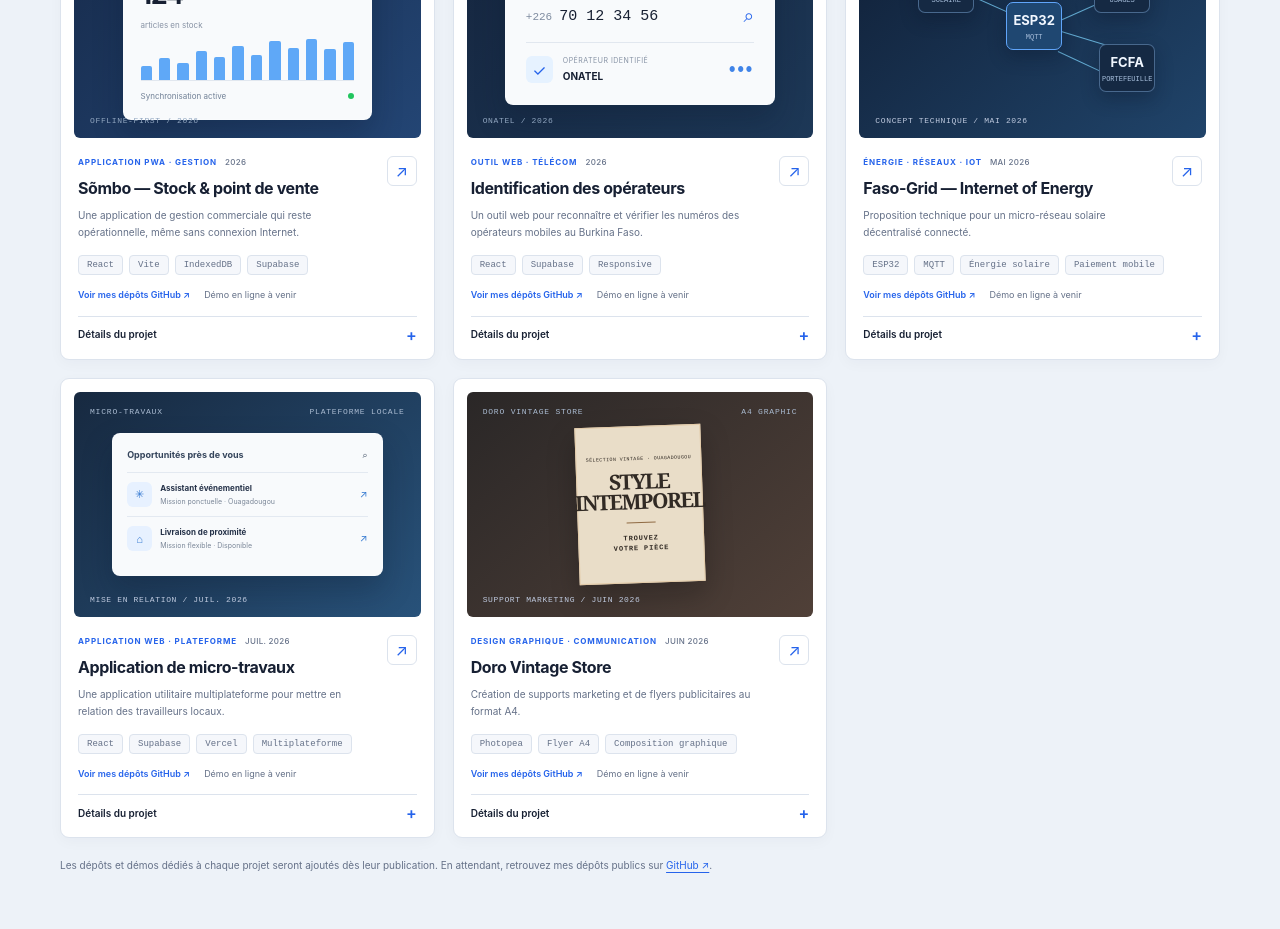
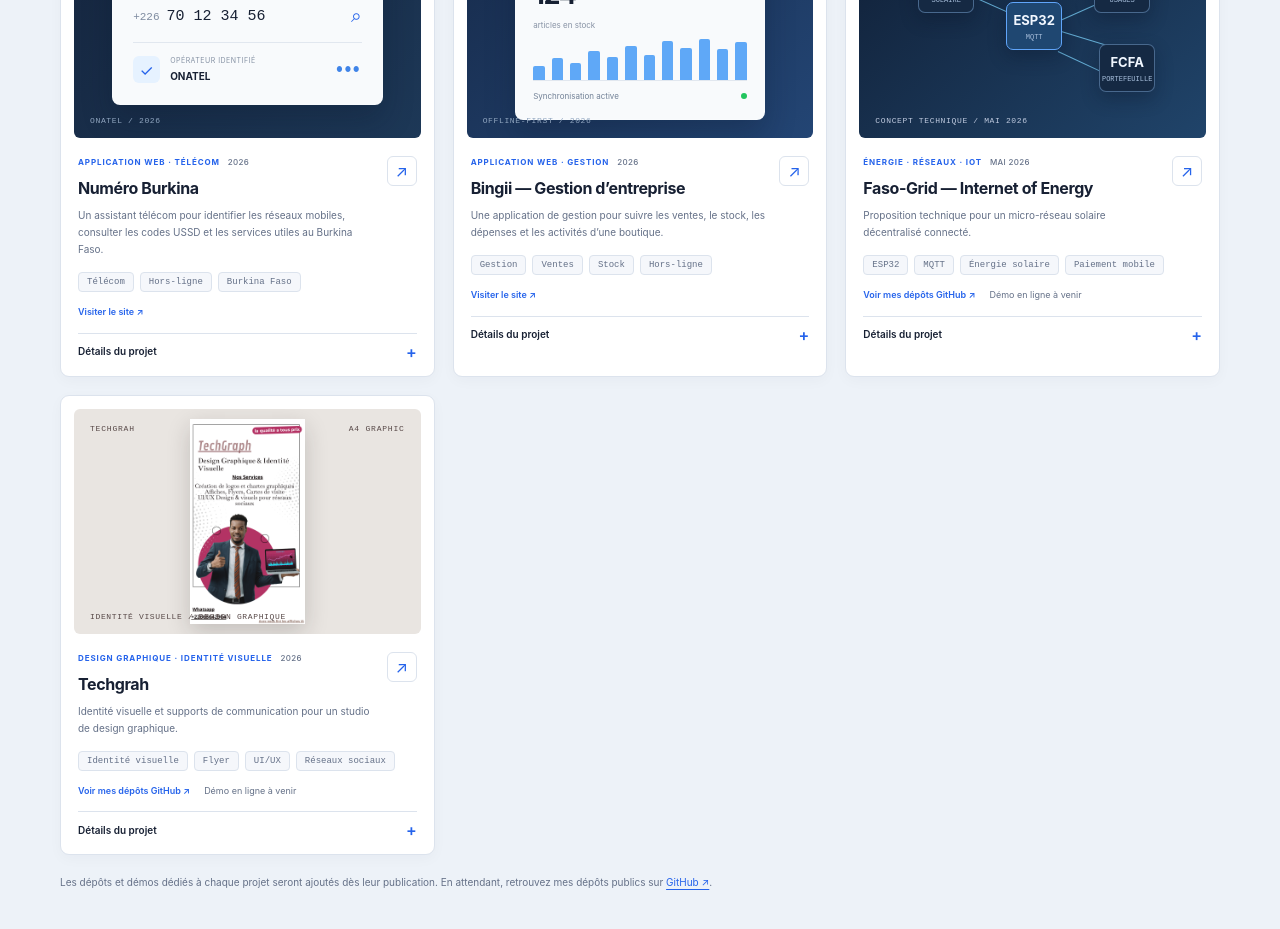
Before and after one commit to Anicetthec/Portefolio-AnicetOued, a React (Vite) app: page / in a window 1280 px wide. Shown: the part 1640-2569 px from the top of the page. Built offline with nearby package versions, Linux system fonts and the light colour scheme.

Commit message:
Mettre à jour les projets du portfolio

```diff
--- a/src/App.jsx
+++ b/src/App.jsx
@@ -5,56 +5,56 @@ const linkedinUrl = "https://www.linkedin.com/in/anicet-ouedraogo-920182366/";
 
 const projects = [
   {
-    id: "sombo",
-    category: "web",
-    eyebrow: "APPLICATION PWA · GESTION",
+    id: "numero-burkina",
+    category: "tools",
+    eyebrow: "APPLICATION WEB · TÉLÉCOM",
     period: "2026",
-    title: "Sõmbo — Stock & point de vente",
-    summary: "Une application de gestion commerciale qui reste opérationnelle, même sans connexion Internet.",
+    title: "Numéro Burkina",
+    summary: "Un assistant télécom pour identifier les réseaux mobiles, consulter les codes USSD et les services utiles au Burkina Faso.",
+    liveUrl: "https://numero-kappa.vercel.app/",
     details: [
-      "Conception d’une application PWA de gestion commerciale pensée pour fonctionner avec ou sans connexion.",
-      "Architecture offline-first avec IndexedDB pour les données locales et Supabase pour leur synchronisation.",
-      "Interface développée avec React, Vite et Tailwind CSS.",
+      "Application conçue pour retrouver les codes USSD, identifier un opérateur et comparer les offres mobiles locales.",
+      "Pensée pour rester utile hors connexion, avec des outils adaptés au contexte burkinabè.",
     ],
     en: {
-      eyebrow: "PWA · INVENTORY MANAGEMENT",
-      title: "Sõmbo — Inventory & point of sale",
-      summary: "A business management app that keeps working, even without an internet connection.",
+      eyebrow: "WEB APP · TELECOM",
+      title: "Numéro Burkina",
+      summary: "A telecom assistant for identifying mobile networks and finding USSD codes and useful services in Burkina Faso.",
       details: [
-        "A commercial management PWA designed to work online and offline.",
-        "Offline-first architecture using IndexedDB for local data and Supabase for synchronization.",
-        "Interface built with React, Vite, and Tailwind CSS.",
+        "An app for finding USSD codes, identifying an operator, and comparing local mobile offers.",
+        "Designed to remain useful offline, with tools tailored to Burkina Faso.",
       ],
-      tags: ["React", "Vite", "IndexedDB", "Supabase"],
+      tags: ["Télécom", "PWA", "Burkina Faso"],
     },
-    tags: ["React", "Vite", "IndexedDB", "Supabase"],
-    art: "sombo",
+    tags: ["Télécom", "Hors-ligne", "Burkina Faso"],
+    art: "telecom",
   },
   {
-    id: "telecom",
-    category: "tools",
-    eyebrow: "OUTIL WEB · TÉLÉCOM",
+    id: "bingii",
+    category: "web",
+    eyebrow: "APPLICATION WEB · GESTION",
     period: "2026",
-    title: "Identification des opérateurs",
-    summary: "Un outil web pour reconnaître et vérifier les numéros des opérateurs mobiles au Burkina Faso.",
+    title: "Bingii — Gestion d’entreprise",
+    summary: "Une application de gestion pour suivre les ventes, le stock, les dépenses et les activités d’une boutique.",
+    liveUrl: "https://www.bingii.com/",
     details: [
-      "Outil de reconnaissance des numéros mobiles des opérateurs du Burkina Faso.",
-      "La maquette de démonstration affiche un exemple identifié comme ONATEL.",
-      "Interface React connectée à une base de données Supabase.",
+      "Tableau de bord pour enregistrer les ventes et suivre les articles en boutique.",
+      "Gestion des dépenses, des fournisseurs, des crédits clients et de la caisse.",
+      "L’application propose un usage hors ligne avec synchronisation des données.",
     ],
     en: {
-      eyebrow: "WEB TOOL · TELECOM",
-      title: "Mobile operator identification",
-      summary: "A web tool for identifying and checking mobile operator numbers in Burkina Faso.",
+      eyebrow: "WEB APP · BUSINESS MANAGEMENT",
+      title: "Bingii — Business management",
+      summary: "A business app for tracking sales, inventory, expenses, and a shop’s daily activity.",
       details: [
-        "A tool for recognizing mobile numbers from operators in Burkina Faso.",
-        "The demo mockup displays an example identified as ONATEL.",
-        "React interface connected to a Supabase database.",
+        "A dashboard for recording sales and tracking shop inventory.",
+        "Manage expenses, suppliers, customer credit, and cash flow.",
+        "The app supports offline use with data synchronization.",
       ],
-      tags: ["React", "Supabase", "Responsive"],
+      tags: ["Gestion", "Ventes", "Stock", "Hors-ligne"],
     },
-    tags: ["React", "Supabase", "Responsive"],
-    art: "telecom",
+    tags: ["Gestion", "Ventes", "Stock", "Hors-ligne"],
+    art: "sombo",
   },
   {
     id: "faso-grid",
@@ -80,50 +80,29 @@ const projects = [
     art: "grid",
   },
   {
-    id: "micro-travaux",
-    category: "web",
-    eyebrow: "APPLICATION WEB · PLATEFORME",
-    period: "JUIL. 2026",
-    title: "Application de micro-travaux",
-    summary: "Une application utilitaire multiplateforme pour mettre en relation des travailleurs locaux.",
+    id: "techgrah",
+    category: "design",
+    eyebrow: "DESIGN GRAPHIQUE · IDENTITÉ VISUELLE",
+    period: "2026",
+    title: "Techgrah",
+    summary: "Identité visuelle et supports de communication pour un studio de design graphique.",
     details: [
-      "Architecture et développement d’une application destinée à connecter des travailleurs locaux.",
-      "Application construite avec React et Supabase, avec Vercel pour le déploiement.",
+      "Création de logos et de chartes graphiques.",
+      "Conception d’affiches, flyers, cartes de visite et visuels pour les réseaux sociaux.",
+      "Direction artistique autour de la signature « la qualité à tous prix ».",
     ],
     en: {
-      eyebrow: "WEB APPLICATION · PLATFORM",
-      title: "Micro-jobs platform",
-      summary: "A cross-platform utility app connecting local workers with short-term jobs.",
+      eyebrow: "GRAPHIC DESIGN · VISUAL IDENTITY",
+      title: "Techgrah",
+      summary: "Visual identity and communication materials for a graphic design studio.",
       details: [
-        "Architecture and development of an application designed to connect local workers.",
-        "Built with React and Supabase, with Vercel for deployment.",
+        "Logo and brand identity design.",
+        "Posters, flyers, business cards, and social media visuals.",
+        "Art direction built around the line “quality at all prices”.",
       ],
-      tags: ["React", "Supabase", "Vercel", "Cross-platform"],
+      tags: ["Identité visuelle", "Flyer", "UI/UX", "Réseaux sociaux"],
     },
-    tags: ["React", "Supabase", "Vercel", "Multiplateforme"],
-    art: "micro",
-  },
-  {
-    id: "doro-vintage",
-    category: "design",
-    eyebrow: "DESIGN GRAPHIQUE · COMMUNICATION",
-    period: "JUIN 2026",
-    title: "Doro Vintage Store",
-    summary: "Création de supports marketing et de flyers publicitaires au format A4.",
-    details: [
-      "Réalisation de supports marketing et de flyers publicitaires pour Doro Vintage Store.",
-      "Mise en page au format A4 avec Photopea, gestion des calques et respect des contraintes de design.",
-    ],
-    en: {
-      eyebrow: "GRAPHIC DESIGN · COMMUNICATION",
-      summary: "Marketing materials and promotional A4 flyers for Doro Vintage Store.",
-      details: [
-        "Created marketing materials and promotional flyers for Doro Vintage Store.",
-        "A4 layouts designed in Photopea, with layer management and attention to design requirements.",
-      ],
-      tags: ["Photopea", "A4 flyer", "Graphic composition"],
-    },
-    tags: ["Photopea", "Flyer A4", "Composition graphique"],
+    tags: ["Identité visuelle", "Flyer", "UI/UX", "Réseaux sociaux"],
     art: "doro",
   },
 ];
@@ -230,6 +209,7 @@ const translations = {
     backToTop: "Retour en haut",
     copyright: "© {year} Anicet Ouédraogo",
     projectRepo: "Voir mes dépôts GitHub",
+    projectLive: "Visiter le site",
     demoSoon: "Démo en ligne à venir",
     projectGithubLabel: "Voir le profil GitHub d’Anicet pour le projet {title}",
     hideDetails: "Masquer les détails",
@@ -262,7 +242,7 @@ const translations = {
     posterTimeless: "INTEMPOREL",
     posterFind: "TROUVEZ",
     posterPiece: "VOTRE PIÈCE",
-    posterMarketing: "SUPPORT MARKETING / JUIN 2026",
+    posterMarketing: "IDENTITÉ VISUELLE / DESIGN GRAPHIQUE",
     graphicA4: "A4 GRAPHIC",
   },
   en: {
@@ -358,6 +338,7 @@ const translations = {
     backToTop: "Back to top",
     copyright: "© {year} Anicet Ouedraogo",
     projectRepo: "View my GitHub repositories",
+    projectLive: "Visit website",
     demoSoon: "Live demo coming soon",
     projectGithubLabel: "View Anicet’s GitHub profile for the {title} project",
     hideDetails: "Hide project details",
@@ -390,7 +371,7 @@ const translations = {
     posterTimeless: "TIMELESS",
     posterFind: "FIND",
     posterPiece: "YOUR PIECE",
-    posterMarketing: "MARKETING MATERIAL / JUNE 2026",
+    posterMarketing: "VISUAL IDENTITY / GRAPHIC DESIGN",
     graphicA4: "A4 GRAPHIC",
   },
 };
@@ -535,13 +516,8 @@ function MicroWorkArt({ t }) {
 function DoroArt({ t }) {
   return (
     <div className="project-art doro-art">
-      <div className="art-topline"><span>DORO VINTAGE STORE</span><span>{t("graphicA4")}</span></div>
-      <div className="doro-poster">
-        <span className="poster-small">{t("vintageSelection")}</span>
-        <span className="poster-title">{t("posterStyle")}<br />{t("posterTimeless")}</span>
-        <span className="poster-line" />
-        <span className="poster-callout">{t("posterFind")}<br />{t("posterPiece")}</span>
-      </div>
+      <div className="art-topline"><span>TECHGRAH</span><span>{t("graphicA4")}</span></div>
+      <img className="techgrah-artwork" src="/assets/techgrah.jpg" alt="Affiche Techgrah présentant ses services de design graphique et identité visuelle" />
       <span className="art-caption">{t("posterMarketing")}</span>
     </div>
   );
@@ -568,12 +544,11 @@ function ProjectCard({ project, language, t }) {
           <h3>{content.title}</h3>
           <p className="project-summary">{content.summary}</p>
         </div>
-        <a className="project-arrow" href={githubUrl} target="_blank" rel="noopener noreferrer" aria-label={t("projectGithubLabel").replace("{title}", content.title)}>↗</a>
+        <a className="project-arrow" href={project.liveUrl || githubUrl} target="_blank" rel="noopener noreferrer" aria-label={project.liveUrl ? `${t("projectLive")}: ${content.title}` : t("projectGithubLabel").replace("{title}", content.title)}>↗</a>
       </div>
       <div className="tag-list">{content.tags.map((tag) => <SkillBadge key={tag}>{tag}</SkillBadge>)}</div>
       <div className="project-links">
-        <a href={githubUrl} target="_blank" rel="noopener noreferrer">{t("projectRepo")} ↗</a>
-        <span>{t("demoSoon")}</span>
+        {project.liveUrl ? <a href={project.liveUrl} target="_blank" rel="noopener noreferrer">{t("projectLive")} ↗</a> : <><a href={githubUrl} target="_blank" rel="noopener noreferrer">{t("projectRepo")} ↗</a><span>{t("demoSoon")}</span></>}
       </div>
       <button className="project-details-toggle" type="button" aria-expanded={detailsOpen} aria-controls={detailsId} onClick={() => setDetailsOpen((open) => !open)}>
         {detailsOpen ? t("hideDetails") : t("showDetails")}<span aria-hidden="true">{detailsOpen ? "−" : "+"}</span>
--- a/styles.css
+++ b/styles.css
@@ -365,3 +365,7 @@ body.dark-theme .empty-projects-mark { background: #202f47; }
 @media (prefers-reduced-motion: reduce) {
   *, *::before, *::after { scroll-behavior: auto !important; animation-duration: .01ms !important; animation-iteration-count: 1 !important; transition-duration: .01ms !important; }
 }
+.doro-art { background: #e9e5e1; }
+.doro-art .art-topline { color: #574847; z-index: 1; }
+.doro-art .art-caption { color: #574847; z-index: 1; }
+.techgrah-artwork { height: 100%; max-height: 205px; width: auto; max-width: 42%; object-fit: contain; box-shadow: 0 8px 22px #211b1b30; }
```
Also changed, not shown: public/assets/techgrah.jpg (added).
